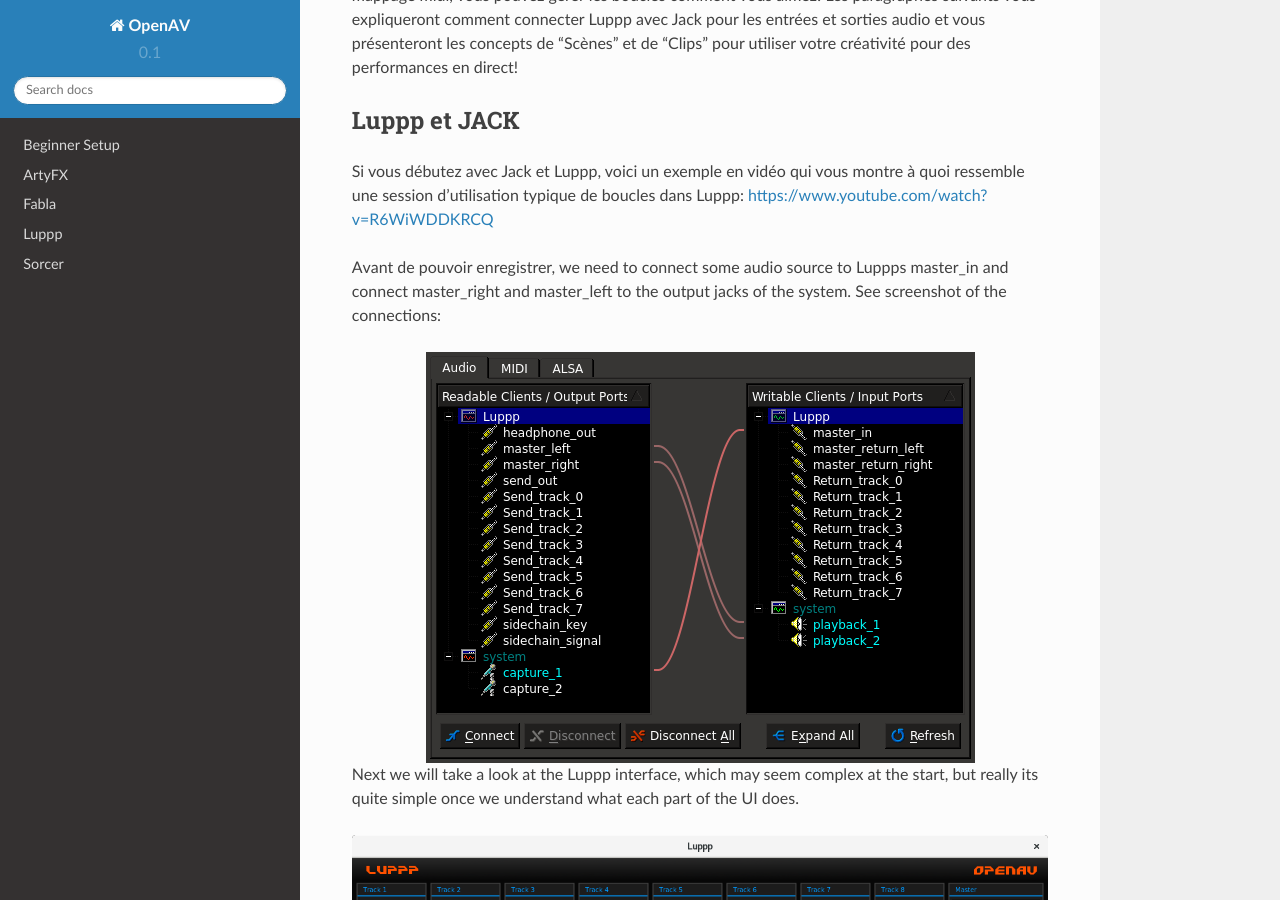
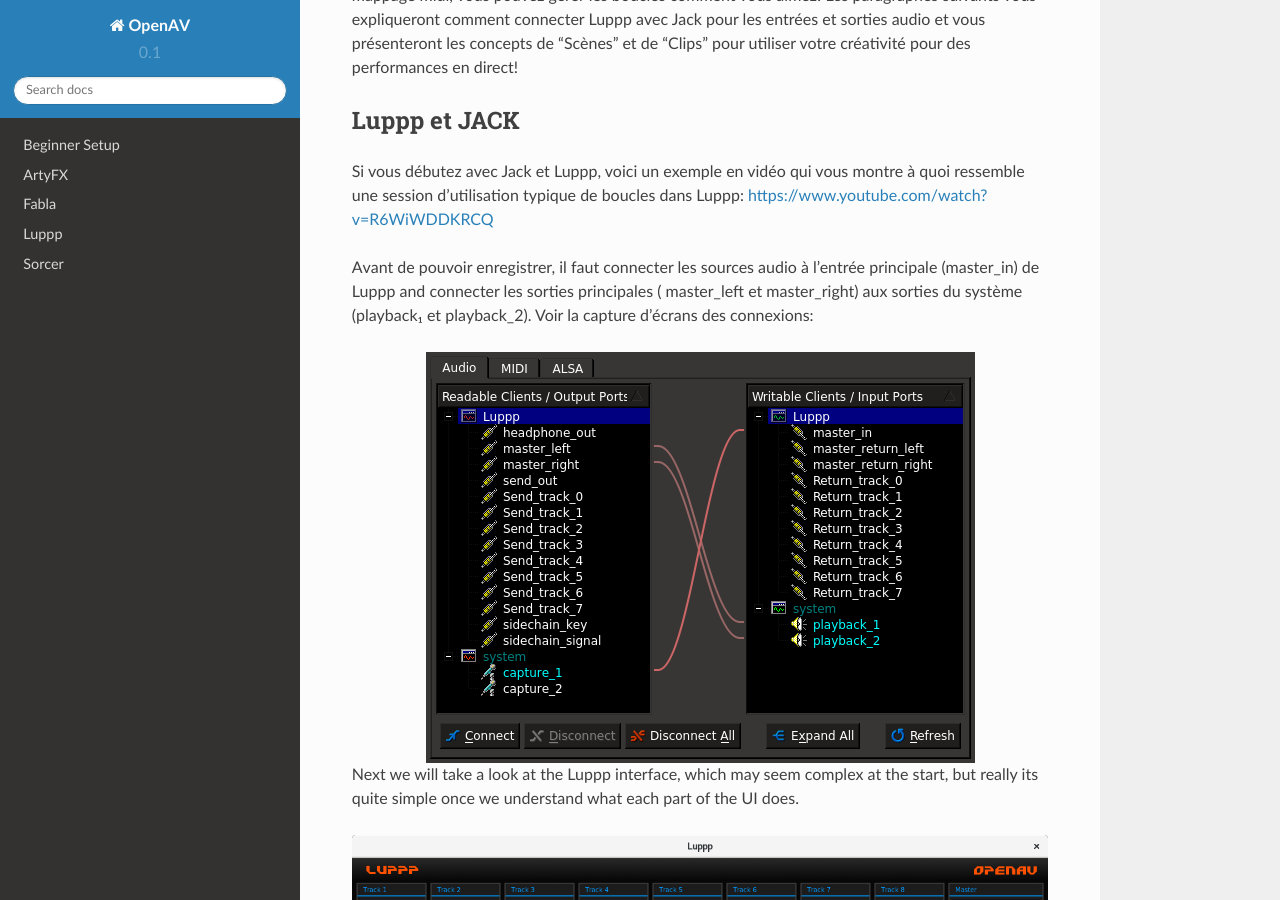
Before and after one commit to openAVproductions/openAV-manual, a Sphinx documentation site: the page built from source/fr-luppp.rst, in a window 1280 px wide and 900 px high, scrolled down 632 px. Built offline with Sphinx 7.4.7 and the Read the Docs theme 2.0.0, drawn with Linux system fonts in a browser that asks for light colours.

Commit message:
Update fr-luppp.rst

```diff
--- a/source/fr-luppp.rst
+++ b/source/fr-luppp.rst
@@ -18,9 +18,9 @@
 à quoi ressemble une session d’utilisation typique de boucles dans Luppp:
 https://www.youtube.com/watch?v=R6WiWDDKRCQ
 
-Avant de pouvoir enregistrer, we need to connect some audio source to Luppps
-master_in and connect master_right and master_left to the output jacks
-of the system. See screenshot of the connections:
+Avant de pouvoir enregistrer,  il faut connecter les sources audio à l’entrée  principale
+(master_in) de  Luppp and connecter les sorties principales ( master_left et master_right)
+aux  sorties du système (playback₁ et playback_2). Voir la capture d’écrans des connexions:
 
 .. image:: img/luppp/luppp_jack_connections.png
    :align: center
```
